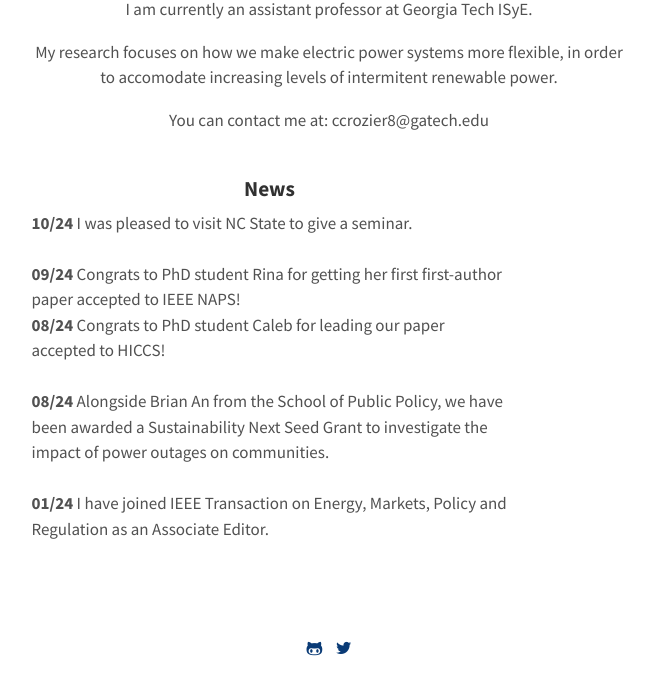
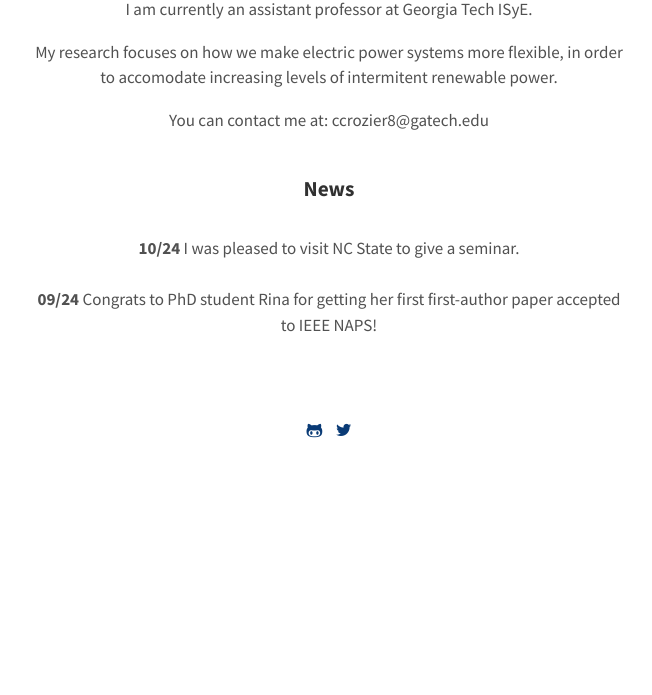
Before and after one commit to constancecrozier/constancecrozier.github.io, a Jekyll site: the page built from index.html, in a window 1280 px wide. Shown: the part 496-1191 px from the top of the page, without its empty margins (311-963 px from the left). Built offline with Jekyll 4.4.1, drawn with Linux system fonts in a browser that asks for light colours; after the commit the page ends 974 px from its top, so only the background shows below that.

Commit message:
Update index.html

```diff
--- a/index.html
+++ b/index.html
@@ -26,13 +26,14 @@ title: Home
     </p>
 
   </div>
+<center>
 
-<div style="overflow: auto; height:10%; width:80%;">
-    <center><h3>News</h3></center>
+<div style="overflow: auto; height:150pt; width:100%;">
+    <h3>News</h3><br>
 
     <b>10/24</b> I was pleased to visit NC State to give a seminar.<br><br>
 
-    <b>09/24</b> Congrats to PhD student Rina for getting her first first-author paper accepted to IEEE NAPS!<br>
+    <b>09/24</b> Congrats to PhD student Rina for getting her first first-author paper accepted to IEEE NAPS!<br><br>
 
     <b>08/24</b> Congrats to PhD student Caleb for leading our paper accepted to HICCS!<br><br>
 
@@ -41,5 +42,5 @@ title: Home
     <b>01/24</b> I have joined IEEE Transaction on Energy, Markets, Policy and Regulation as an Associate Editor. <br><br>
 
 </div>
-
+</center>
 </div>
```
